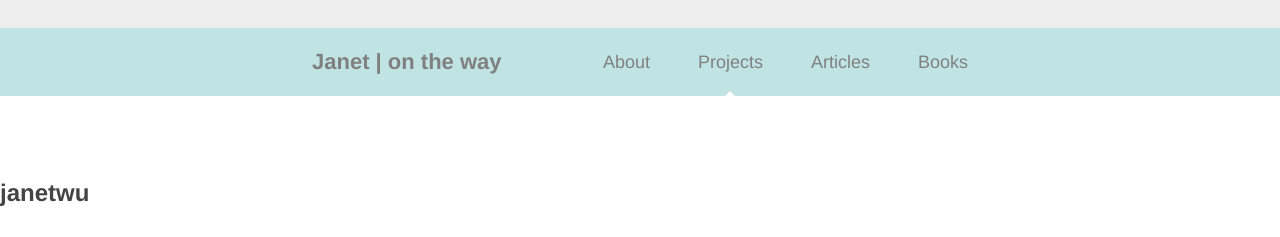
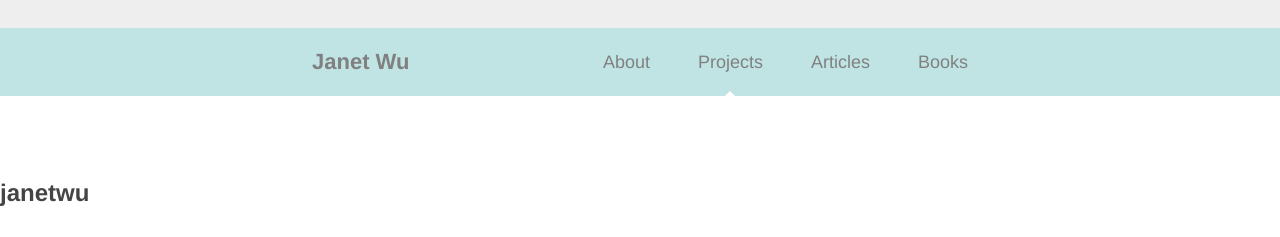
Before and after one commit to janetwu/blog, a Jekyll site: the page built from index.html, in a window 1280 px wide. Shown: the top 237 px of the page. Built offline with Jekyll 4.4.1, drawn with Linux system fonts in a browser that asks for light colours.

Commit message:
Update default.html

```diff
--- a/_layouts/default.html
+++ b/_layouts/default.html
@@ -3,12 +3,12 @@
 <head>
 　　<meta http-equiv="content-type" content="text/html; charset=utf-8" />
 　　<title>{{ page.title }}</title>
-　　<link rel="stylesheet" href="../style.css"/>
+　　<link rel="stylesheet" href="{{site.url}}/style.css"/>
 </head>
 <body>
  <header class="header" id="top">
     <nav class="row">
-      <a class="header-title" href="/">Janet | on the way</a>
+      <a class="header-title" href="/">Janet Wu</a>
       <div class="header-menu">
         <a class="header-link" href="/">About</a>
         <a class="header-link active" href="/projects/">Projects</a>
```
